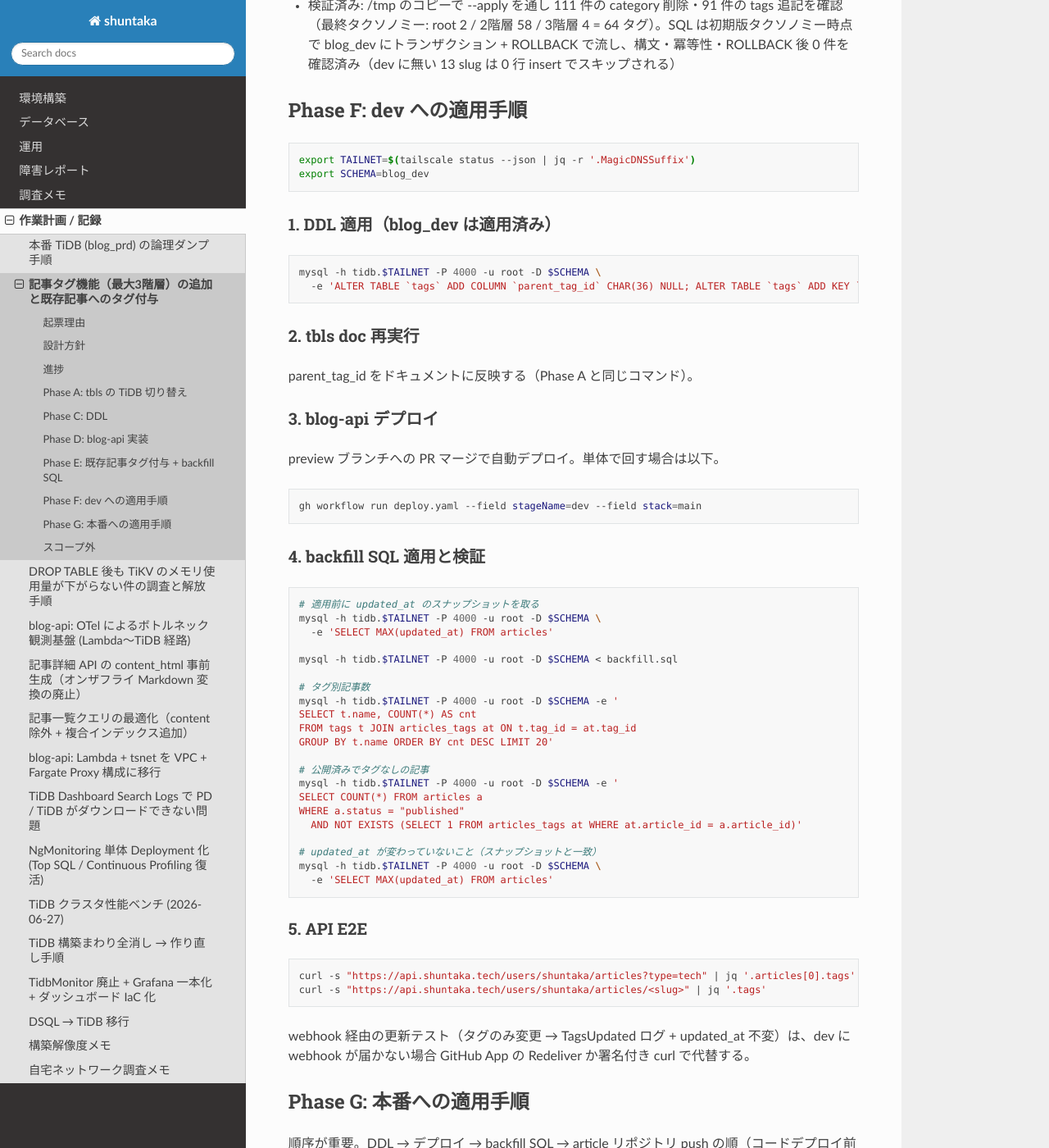
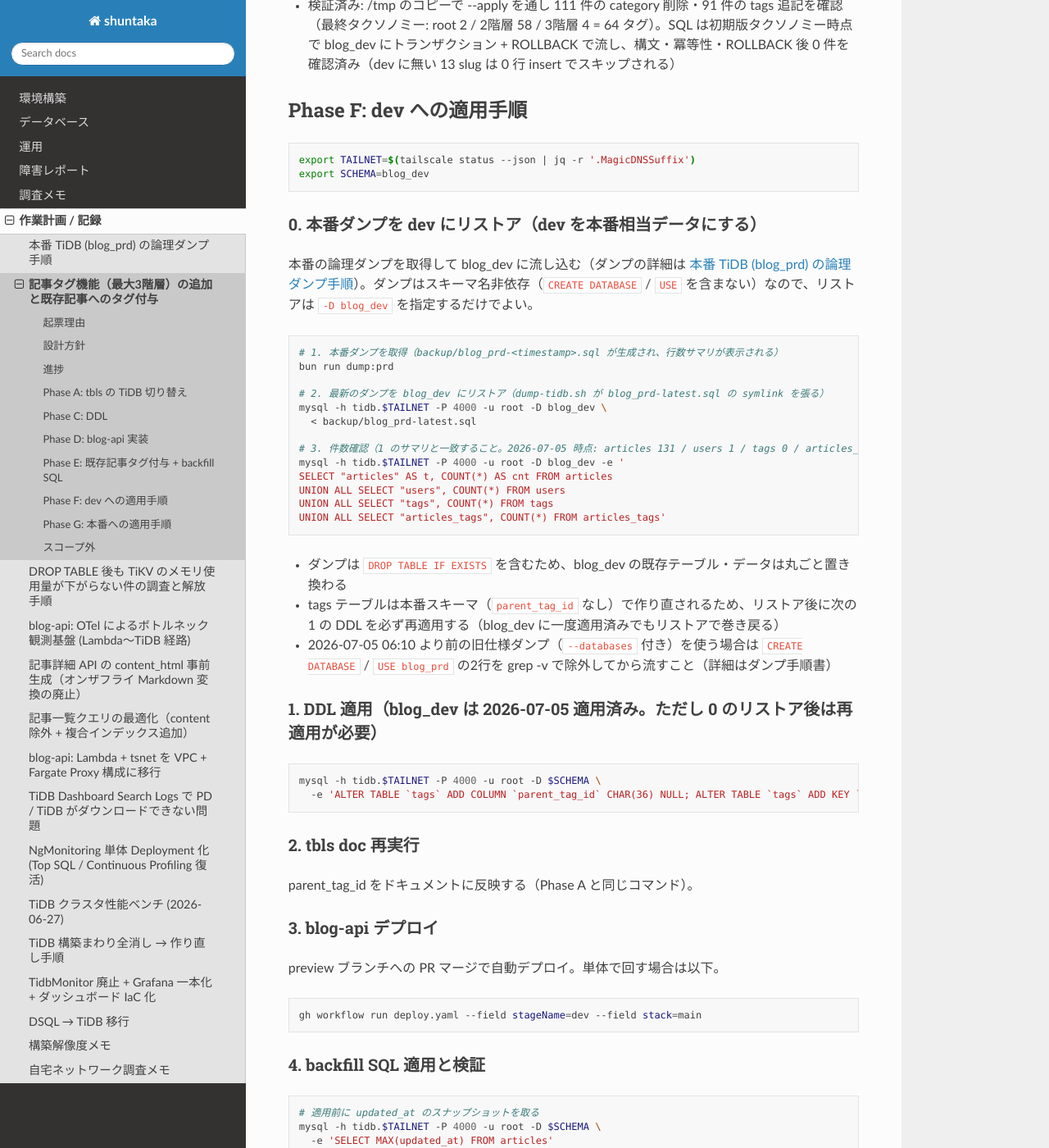
Before and after one commit to shuntaka9576/shuntaka-dev, a Sphinx documentation site: the page built from docs/source/tasks/2026-07-05-article-tags.md, in a window 1280 px wide and 1400 px high, scrolled down 4179 px. Shown: the whole window at 82% size. Built offline with Sphinx 7.4.7 and the Read the Docs theme 3.1.0, drawn with Linux system fonts in a browser that asks for light colours; pages that are not in the unit, such as notebooks, are missing from menus.

Commit message:
fix: TiDBダンプを別スキーマへリストア可能にする
mysqldump の --databases 指定をやめ、CREATE DATABASE / USE を含まないダンプを生成するように変更する。これにより blog_prd の論理ダンプを mysql -D blog_dev で dev 環境へそのままリストアできる。

最新ダンプへの安定パスとして backup/<database>-latest.sql の symlink を作成し、ls -t の alias 差し替えによるファイル解決失敗を避ける。

本番ダンプリストア手順と記事タグ backfill 手順にも、dev を本番相当データへ戻す流れ、リストア後の DDL 再適用、旧仕様ダンプ利用時の注意点を追記する。

````diff
--- a/docs/source/tasks/2026-07-05-article-tags.md
+++ b/docs/source/tasks/2026-07-05-article-tags.md
@@ -159,7 +159,31 @@ export TAILNET=$(tailscale status --json | jq -r '.MagicDNSSuffix')
 export SCHEMA=blog_dev
 ```
 
-### 1. DDL 適用（blog_dev は適用済み）
+### 0. 本番ダンプを dev にリストア（dev を本番相当データにする）
+
+本番の論理ダンプを取得して blog_dev に流し込む（ダンプの詳細は [本番 TiDB (blog_prd) の論理ダンプ手順](2026-07-05-tidb-prd-dump.md)）。ダンプはスキーマ名非依存（`CREATE DATABASE` / `USE` を含まない）なので、リストアは `-D blog_dev` を指定するだけでよい。
+
+```bash
+# 1. 本番ダンプを取得（backup/blog_prd-<timestamp>.sql が生成され、行数サマリが表示される）
+bun run dump:prd
+
+# 2. 最新のダンプを blog_dev にリストア（dump-tidb.sh が blog_prd-latest.sql の symlink を張る）
+mysql -h tidb.$TAILNET -P 4000 -u root -D blog_dev \
+  < backup/blog_prd-latest.sql
+
+# 3. 件数確認（1 のサマリと一致すること。2026-07-05 時点: articles 131 / users 1 / tags 0 / articles_tags 0）
+mysql -h tidb.$TAILNET -P 4000 -u root -D blog_dev -e '
+SELECT "articles" AS t, COUNT(*) AS cnt FROM articles
+UNION ALL SELECT "users", COUNT(*) FROM users
+UNION ALL SELECT "tags", COUNT(*) FROM tags
+UNION ALL SELECT "articles_tags", COUNT(*) FROM articles_tags'
+```
+
+- ダンプは `DROP TABLE IF EXISTS` を含むため、blog_dev の既存テーブル・データは丸ごと置き換わる
+- tags テーブルは本番スキーマ（`parent_tag_id` なし）で作り直されるため、リストア後に次の 1 の DDL を必ず再適用する（blog_dev に一度適用済みでもリストアで巻き戻る）
+- 2026-07-05 06:10 より前の旧仕様ダンプ（`--databases` 付き）を使う場合は `CREATE DATABASE` / `USE blog_prd` の2行を grep -v で除外してから流すこと（詳細はダンプ手順書）
+
+### 1. DDL 適用（blog_dev は 2026-07-05 適用済み。ただし 0 のリストア後は再適用が必要）
 
 ```bash
 mysql -h tidb.$TAILNET -P 4000 -u root -D $SCHEMA \
````
Also changed, not shown: docs/source/tasks/2026-07-05-tidb-prd-dump.md (+10 -2 lines), 1 other file.
